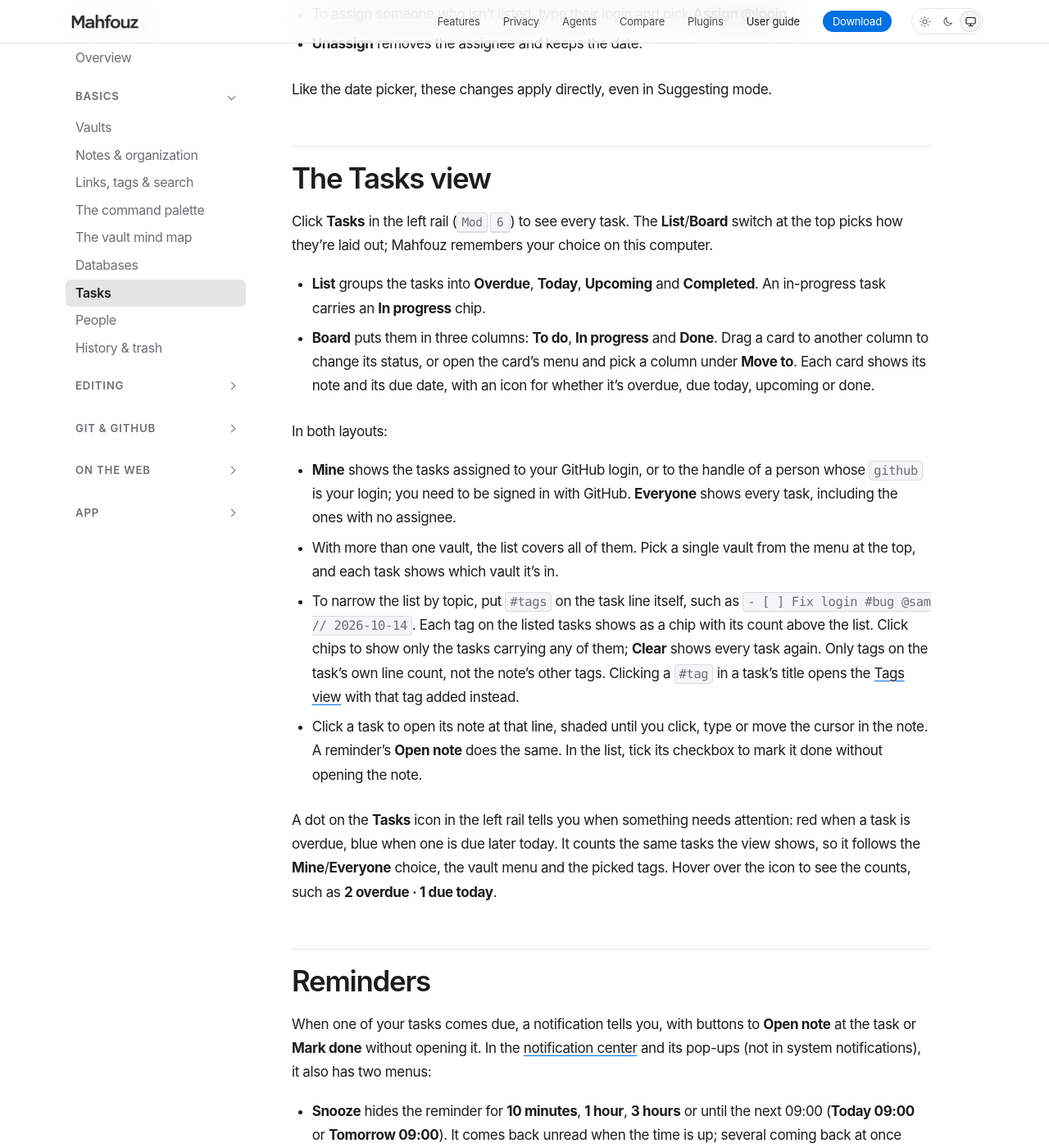
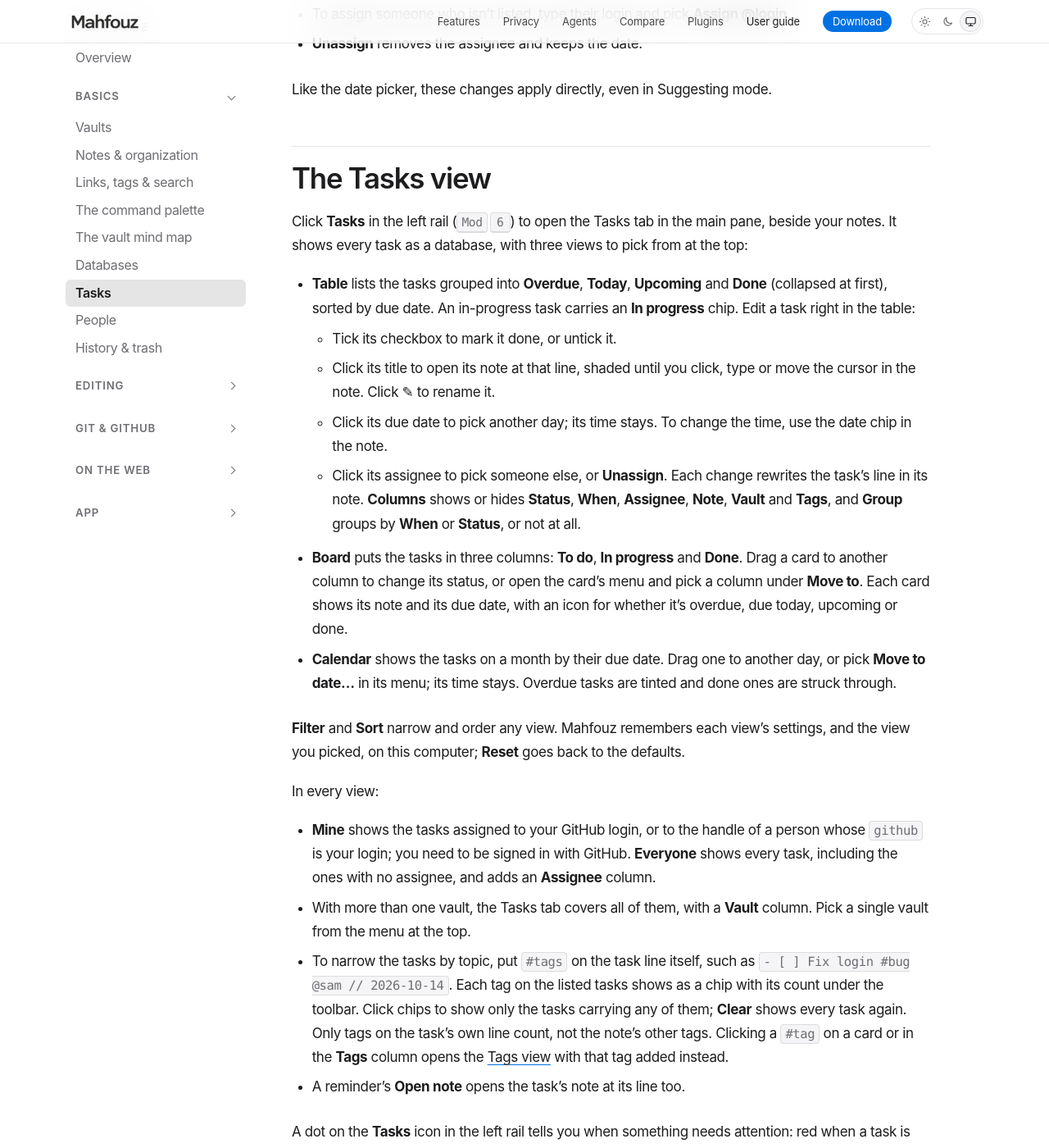
Before and after one commit to mahfouz-app/docs, a Jekyll site: the page built from guide/tasks.md, in a window 1280 px wide and 1400 px high, scrolled down 2123 px. Shown: the whole window at 82% size. Built offline with Jekyll 4.4.1, drawn with Linux system fonts in a browser that asks for light colours.

Commit message:
guide: the Tasks view is a tab with Table, Board and Calendar
Co-Authored-By: Claude Opus 5.5 <noreply@anthropic.com>

```diff
--- a/guide/tasks.md
+++ b/guide/tasks.md
@@ -1,7 +1,7 @@
 ---
 layout: guide
 title: "Tasks"
-description: "Turn a checklist item into a task with a due date and an assignee, mark it in progress, see every task in a list or on a board, and get reminded when one is due."
+description: "Turn a checklist item into a task with a due date and an assignee, mark it in progress, see every task in a table, on a board or on a calendar, and get reminded when one is due."
 permalink: /guide/tasks/
 ---
 
@@ -90,37 +90,52 @@ Like the date picker, these changes apply directly, even in Suggesting mode.
 
 ## The Tasks view
 
-Click **Tasks** in the left rail (<kbd>Mod</kbd><kbd>6</kbd>) to see every task. The
-**List**/**Board** switch at the top picks how they're laid out; Mahfouz
-remembers your choice on this computer.
+Click **Tasks** in the left rail (<kbd>Mod</kbd><kbd>6</kbd>) to open the
+Tasks tab in the main pane, beside your notes. It shows every task as a
+database, with three views to pick from at the top:
 
-- **List** groups the tasks into **Overdue**, **Today**, **Upcoming** and
-  **Completed**. An in-progress task carries an **In progress** chip.
-- **Board** puts them in three columns: **To do**, **In progress** and
-  **Done**. Drag a card to another column to change its status, or open
-  the card's menu and pick a column under **Move to**. Each card shows its
-  note and its due date, with an icon for whether it's overdue, due today,
-  upcoming or done.
+- **Table** lists the tasks grouped into **Overdue**, **Today**,
+  **Upcoming** and **Done** (collapsed at first), sorted by due date. An
+  in-progress task carries an **In progress** chip. Edit a task right in
+  the table:
+  - Tick its checkbox to mark it done, or untick it.
+  - Click its title to open its note at that line, shaded until you click,
+    type or move the cursor in the note. Click ✎ to rename it.
+  - Click its due date to pick another day; its time stays. To change the
+    time, use the date chip in the note.
+  - Click its assignee to pick someone else, or **Unassign**.
+  Each change rewrites the task's line in its note. **Columns** shows or
+  hides **Status**, **When**, **Assignee**, **Note**, **Vault** and
+  **Tags**, and **Group** groups by **When** or **Status**, or not at all.
+- **Board** puts the tasks in three columns: **To do**, **In progress**
+  and **Done**. Drag a card to another column to change its status, or
+  open the card's menu and pick a column under **Move to**. Each card
+  shows its note and its due date, with an icon for whether it's overdue,
+  due today, upcoming or done.
+- **Calendar** shows the tasks on a month by their due date. Drag one to
+  another day, or pick **Move to date…** in its menu; its time stays.
+  Overdue tasks are tinted and done ones are struck through.
 
-In both layouts:
+**Filter** and **Sort** narrow and order any view. Mahfouz remembers each
+view's settings, and the view you picked, on this computer; **Reset**
+goes back to the defaults.
+
+In every view:
 
 - **Mine** shows the tasks assigned to your GitHub login, or to the handle
   of a person whose `github` is your login; you need to be signed in with
   GitHub. **Everyone** shows every task, including the ones
-  with no assignee.
-- With more than one vault, the list covers all of them. Pick a single
-  vault from the menu at the top, and each task shows which vault it's in.
-- To narrow the list by topic, put `#tags` on the task line itself, such
+  with no assignee, and adds an **Assignee** column.
+- With more than one vault, the Tasks tab covers all of them, with a
+  **Vault** column. Pick a single vault from the menu at the top.
+- To narrow the tasks by topic, put `#tags` on the task line itself, such
   as `- [ ] Fix login #bug @sam // 2026-10-14`. Each tag on the listed
-  tasks shows as a chip with its count above the list. Click chips to
+  tasks shows as a chip with its count under the toolbar. Click chips to
   show only the tasks carrying any of them; **Clear** shows every task
   again. Only tags on the task's own line count, not the note's other
-  tags. Clicking a `#tag` in a task's title opens the
+  tags. Clicking a `#tag` on a card or in the **Tags** column opens the
   [Tags view](/guide/links/#tags) with that tag added instead.
-- Click a task to open its note at that line, shaded until you click, type
-  or move the cursor in the note. A reminder's **Open note** does the
-  same. In the list, tick its checkbox to mark it done without opening the
-  note.
+- A reminder's **Open note** opens the task's note at its line too.
 
 A dot on the **Tasks** icon in the left rail tells you when something
 needs attention: red when a task is overdue, blue when one is due later
```
Also changed, not shown: guide/people.md (+3 -2 lines).
